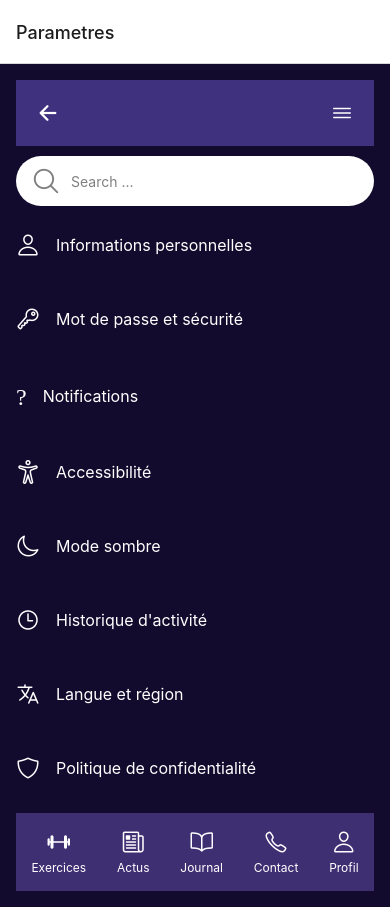
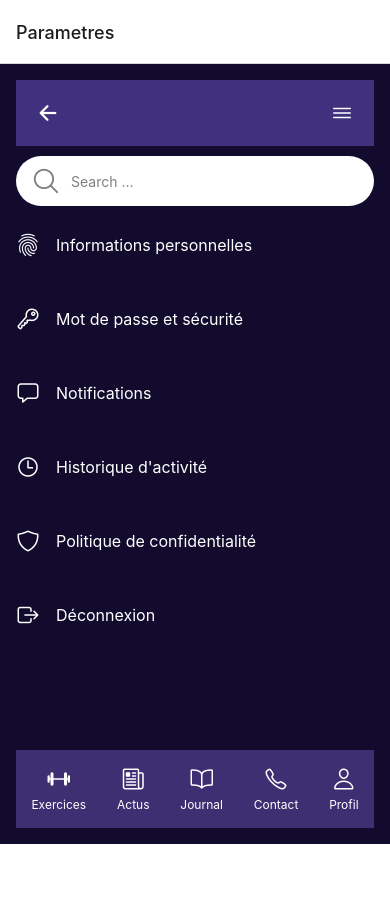
Before and after one commit to EstherMhV/HealfingApp, a React Native app: screen /Sittings in a window 390 px wide. After the commit the page ends 844 px from the top, so only its background shows below. Built offline with nearby package versions, Linux system fonts and the light colour scheme.

Commit message:
maj screens

```diff
--- a/screens/sittingsScreen.jsx
+++ b/screens/sittingsScreen.jsx
@@ -34,7 +34,7 @@ const Settings = ({ navigation }) => {
           style={styles.option}
           onPress={() => navigation.navigate("PersonalInfo")}
         >
-          <Ionicons name="person-outline" size={24} color="#fff" />
+          <Ionicons name="finger-print-outline" size={24} color="#fff" />
           <Text style={styles.optionText}>Informations personnelles</Text>
         </TouchableOpacity>
         <TouchableOpacity
@@ -48,23 +48,10 @@ const Settings = ({ navigation }) => {
           style={styles.option}
           onPress={() => navigation.navigate("Notifications")}
         >
-          <Ionicons name="bell" size={24} color="#fff" />
+          <Ionicons name="chatbox-outline" size={24} color="#fff" />
           <Text style={styles.optionText}>Notifications</Text>
         </TouchableOpacity>
-        <TouchableOpacity
-          style={styles.option}
-          onPress={() => navigation.navigate("Accessibility")}
-        >
-          <Ionicons name="accessibility-outline" size={24} color="#fff" />
-          <Text style={styles.optionText}>Accessibilité</Text>
-        </TouchableOpacity>
-        <TouchableOpacity
-          style={styles.option}
-          onPress={() => navigation.navigate("DarkMode")}
-        >
-          <Ionicons name="moon-outline" size={24} color="#fff" />
-          <Text style={styles.optionText}>Mode sombre</Text>
-        </TouchableOpacity>
+
         <TouchableOpacity
           style={styles.option}
           onPress={() => navigation.navigate("ActivityHistory")}
@@ -74,17 +61,17 @@ const Settings = ({ navigation }) => {
         </TouchableOpacity>
         <TouchableOpacity
           style={styles.option}
-          onPress={() => navigation.navigate("LanguageRegion")}
-        >
-          <Ionicons name="language-outline" size={24} color="#fff" />
-          <Text style={styles.optionText}>Langue et région</Text>
-        </TouchableOpacity>
-        <TouchableOpacity
-          style={styles.option}
           onPress={() => navigation.navigate("PrivacyPolicy")}
         >
           <Ionicons name="shield-outline" size={24} color="#fff" />
           <Text style={styles.optionText}>Politique de confidentialité</Text>
+        </TouchableOpacity>
+        <TouchableOpacity
+          style={styles.option}
+          onPress={() => navigation.navigate("")}
+        >
+          <Ionicons name="exit-outline" size={24} color="#fff" />
+          <Text style={styles.optionText}>Déconnexion</Text>
         </TouchableOpacity>
       </ScrollView>
       <Menu />
```
